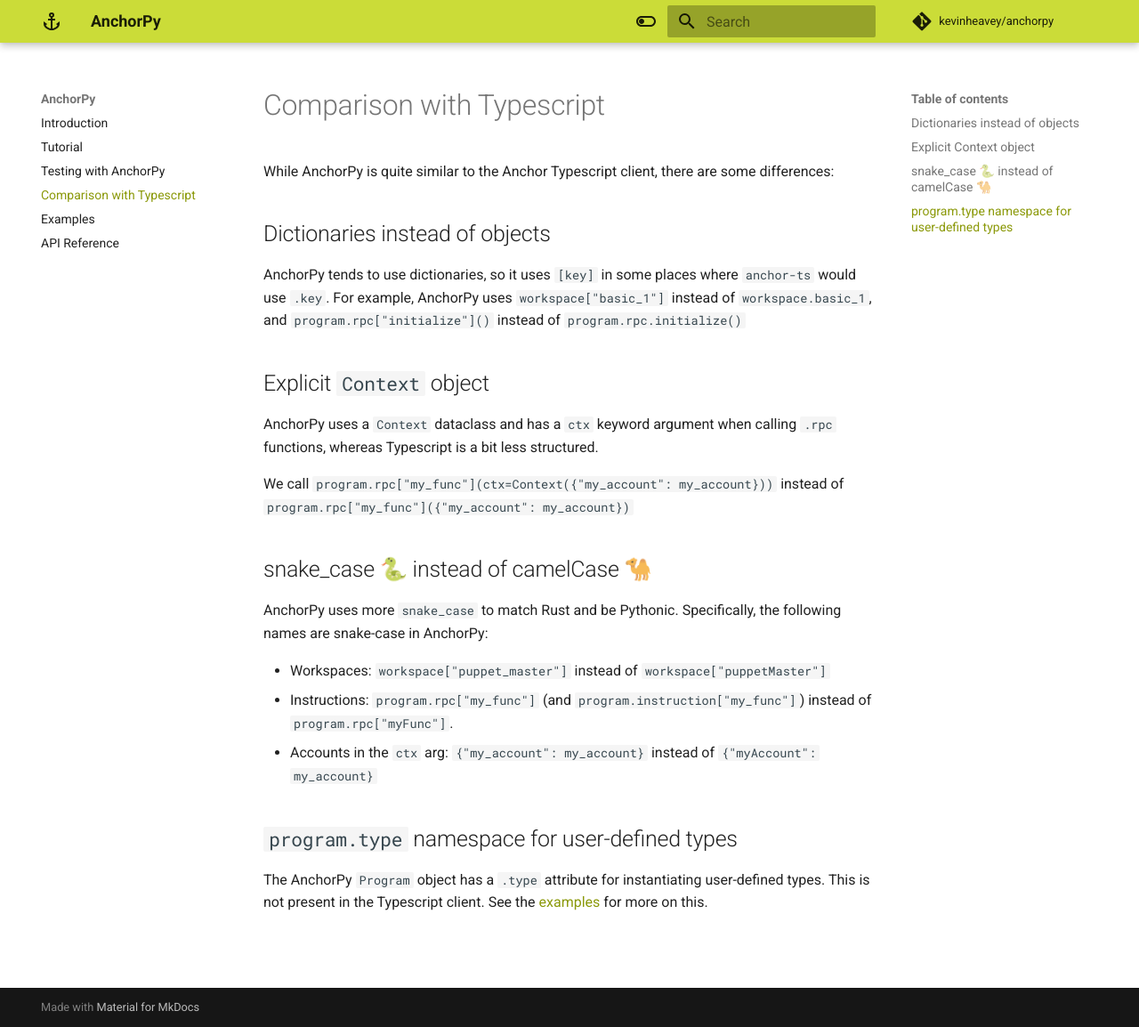
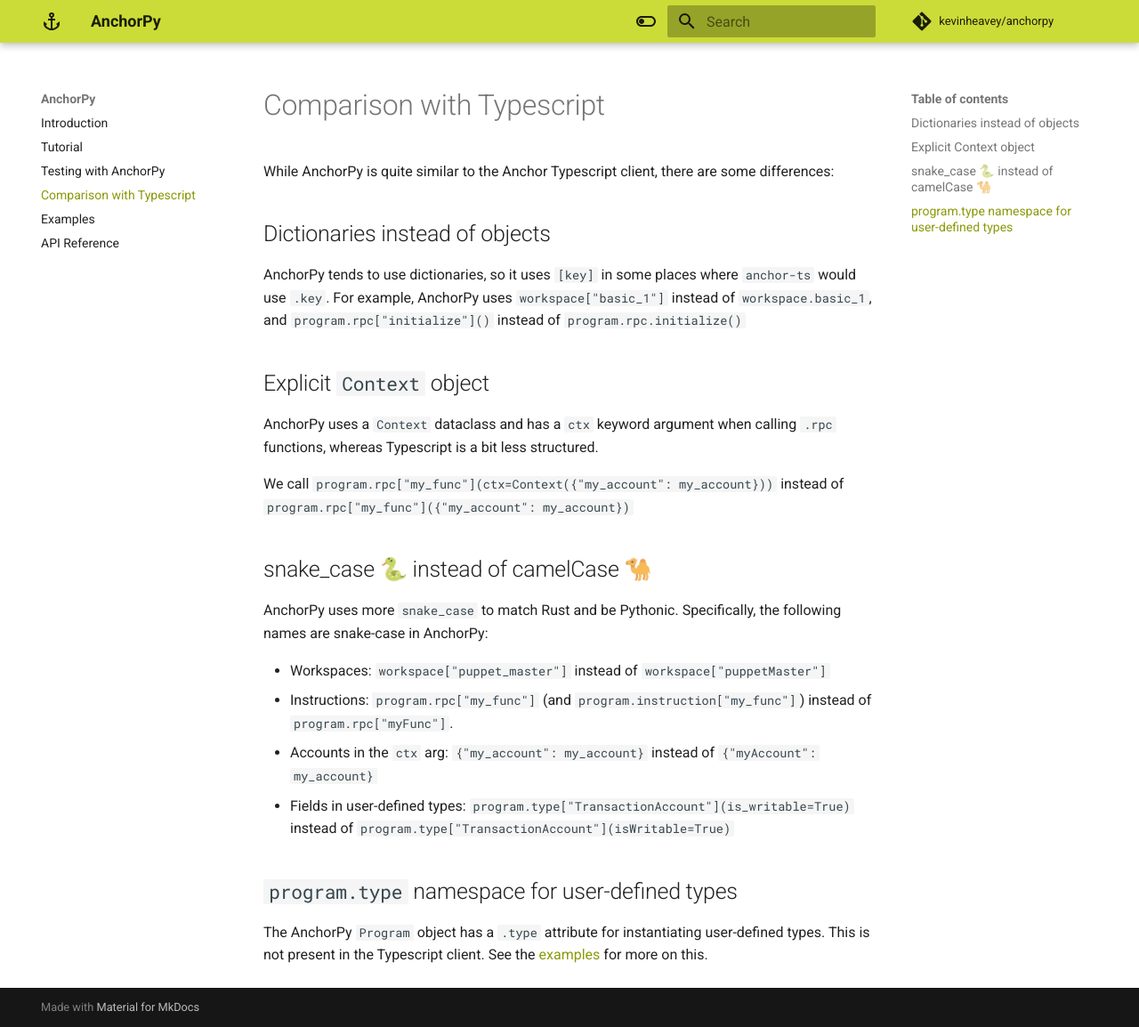
Before and after one commit to kevinheavey/anchorpy, an MkDocs documentation site: the page built from docs/comparison_with_anchor_ts.md, in a window 1280 px wide and 1154 px high. Shown: the whole window at 89% size. Built offline with MkDocs 1.6.1 and Material for MkDocs 9.7.7, drawn with Linux system fonts in a browser that asks for light colours; comment, search, counter and statistics services are not loaded.

Commit message:
more words

```diff
--- a/docs/comparison_with_anchor_ts.md
+++ b/docs/comparison_with_anchor_ts.md
@@ -27,6 +27,8 @@
 - Instructions: `program.rpc["my_func"]` (and `program.instruction["my_func"]`) instead of
 `program.rpc["myFunc"]`.
 - Accounts in the `ctx` arg: `{"my_account": my_account}` instead of `{"myAccount": my_account}`
+- Fields in user-defined types: `program.type["TransactionAccount"](is_writable=True)` instead of
+`program.type["TransactionAccount"](isWritable=True)`
 
 ## `program.type` namespace for user-defined types
 
```
